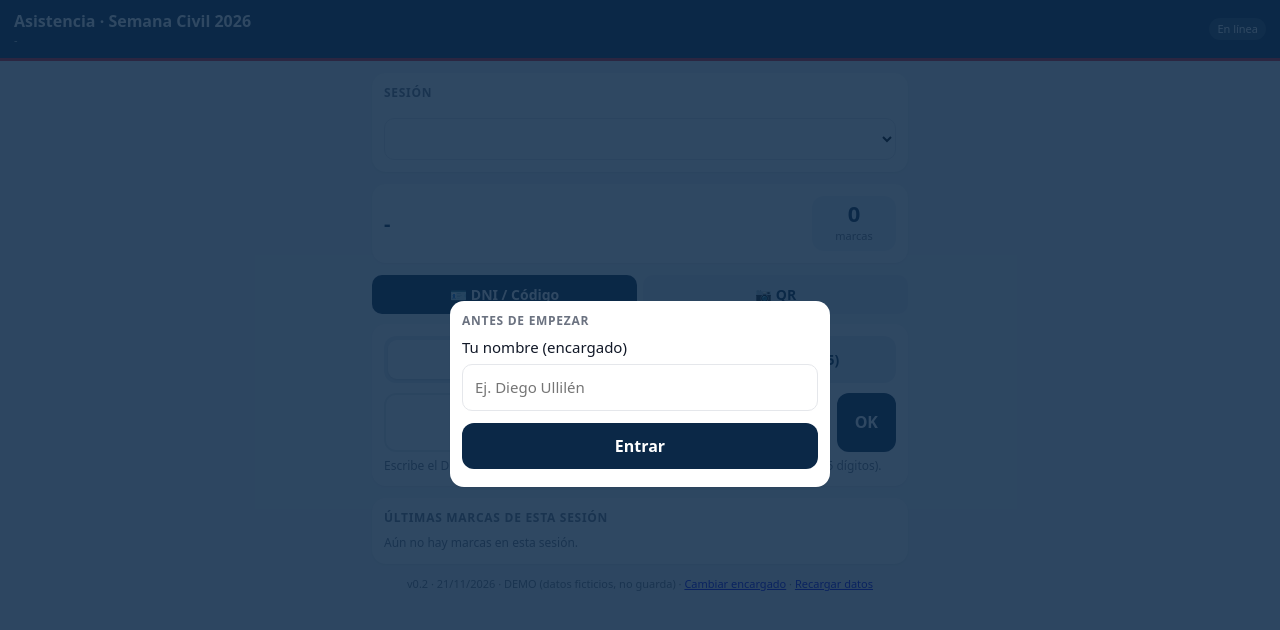
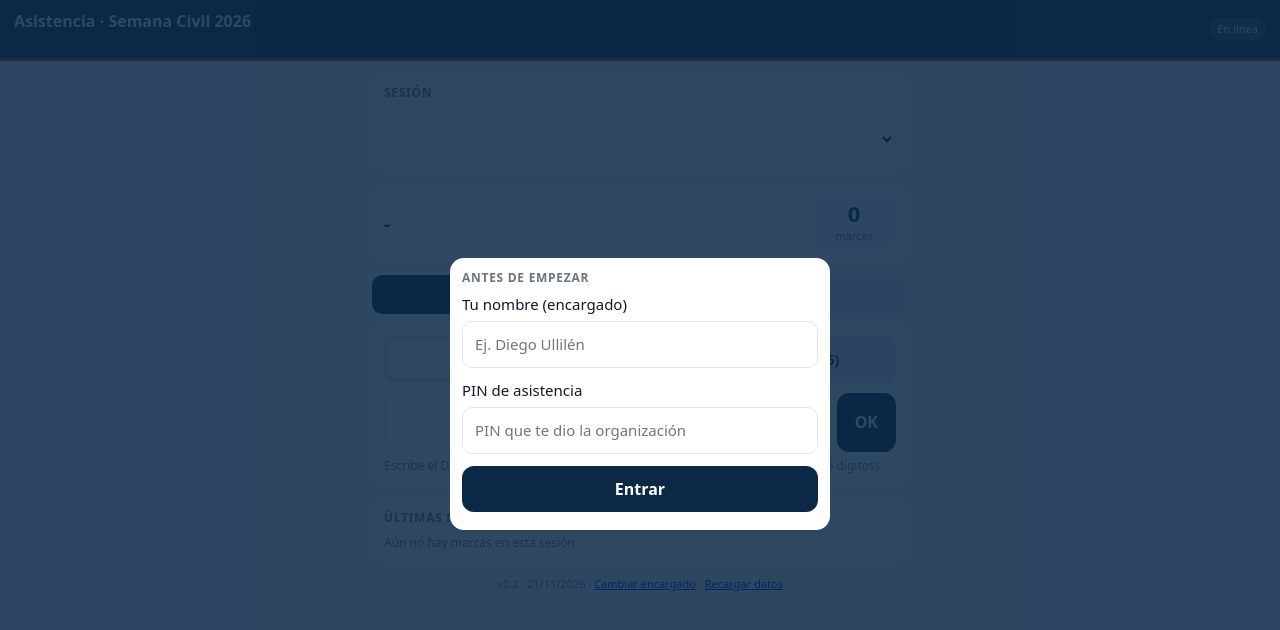
Before and after one commit to dullilen-spec/asistencia-civ26, a plain HTML site: page index.html in a window 1280 px wide. Drawn offline with Linux system fonts and the light colour scheme.

Commit message:
Update API endpoint in index.html

```diff
--- a/index.html
+++ b/index.html
@@ -143,7 +143,7 @@ h3{margin:0 0 8px;font-size:12px;letter-spacing:.06em;text-transform:uppercase;c
  * API: enlace /exec de la aplicación web de Apps Script (Implementar > Aplicación web).
  * Vacío o ?demo=1 en la URL = modo DEMO con datos ficticios (no guarda nada).
  */
-const API = '';
+const API = 'https://script.google.com/macros/s/AKfycbxNWfLY3ZUBAAEF-a_eo5tihSbAVytlAMDvEIJ6dBLBoijwPAfWvkdKsWkFg86pnpQ23g/exec';
 const VERSION = 'v0.2 · 21/11/2026';
 const ANTES_MIN = 30;     // una sesión se recomienda desde 30 min antes de su inicio
 const REPETIR_MS = 3000;  // ignora el mismo QR leído dentro de 3 s
```
